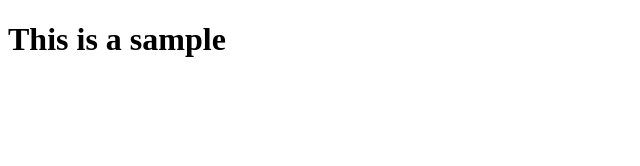
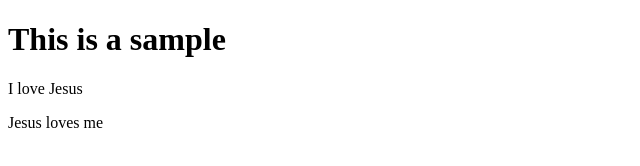
Before and after one commit to Maristina-Hub/Tina-Html, a plain HTML site: page index.html in a window 1280 px wide. Shown: the whole page, without its empty margins (0-640 px from the left). Drawn offline with Linux system fonts and the light colour scheme.

```diff
--- a/index.html
+++ b/index.html
@@ -8,5 +8,8 @@
 </head>
 <body>
     <h1>This is a sample</h1>
+
+    <p>I love Jesus</p>
+    <p>Jesus loves me</p>
 </body>
 </html>
```
